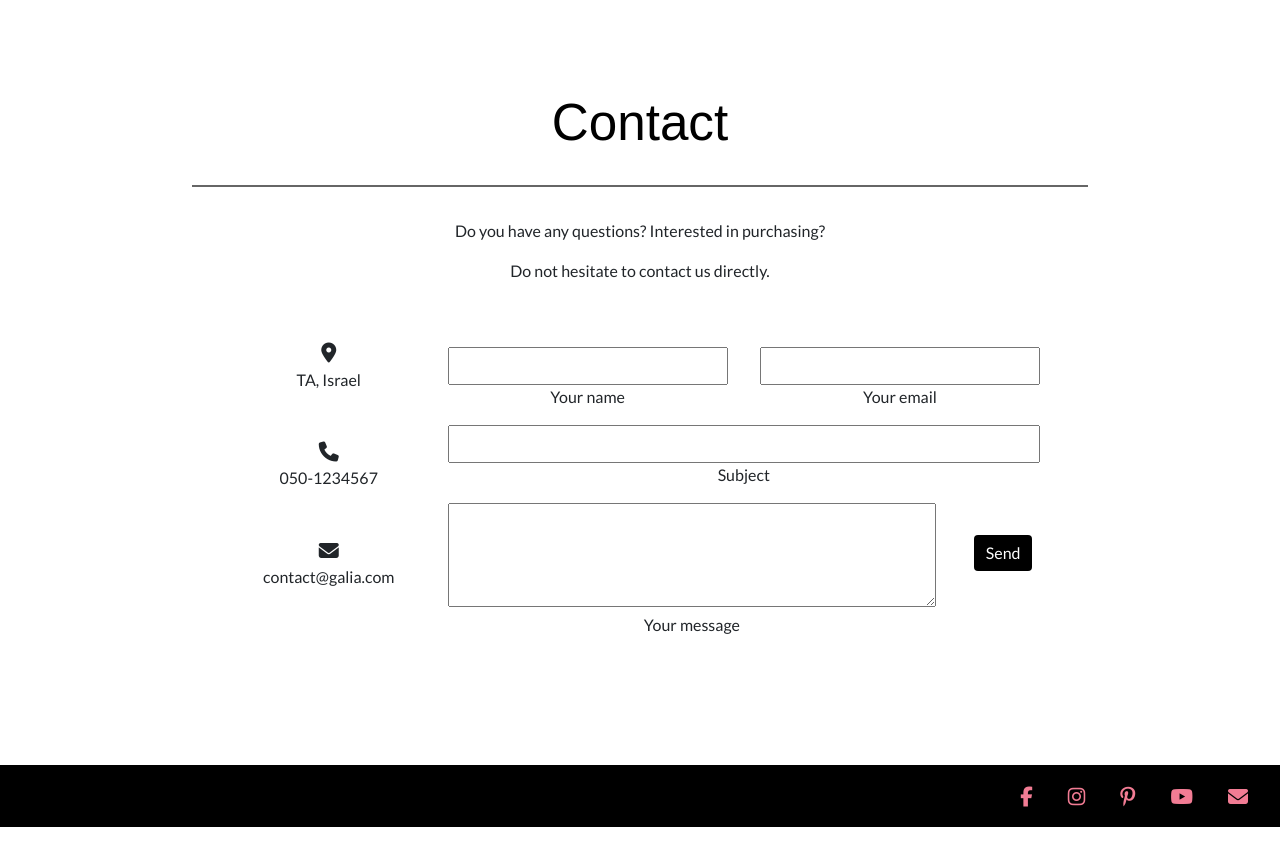
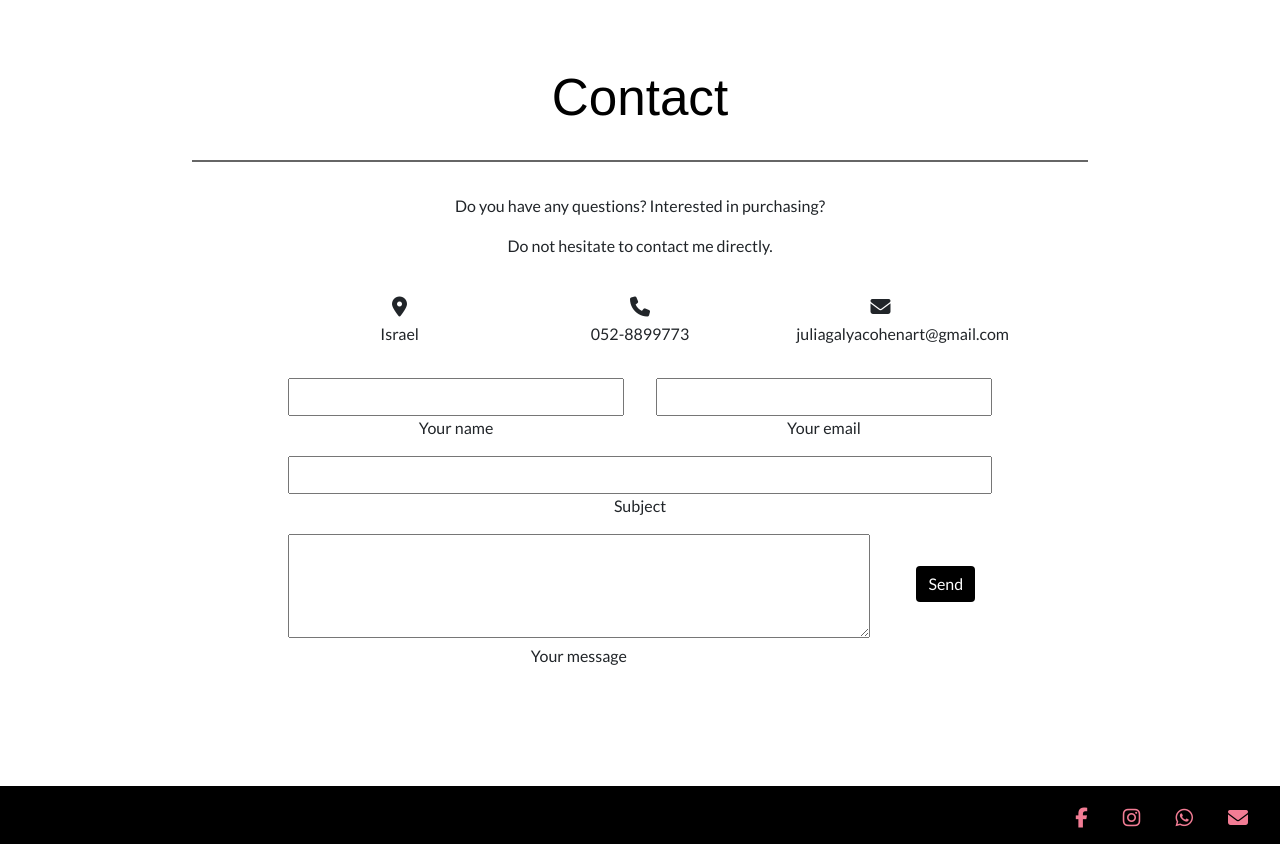
Before and after one commit to rutipop/juliasScene, a plain HTML site: page index.html in a window 1280 px wide. Shown: the part 2351-3195 px from the top of the page. Drawn offline with nearby package versions, Linux system fonts and the light colour scheme; a web font is replaced by a local one.

Commit message:
change contact and about section

```diff
--- a/css/style.css
+++ b/css/style.css
@@ -87,8 +87,6 @@ a:hover {
   color: var(--my-pink);
 }
 
-
-
 /* this code makes navbar apear on hover */
 /*
 .navbar .nav-item .dropdown-menu {
@@ -107,15 +105,13 @@ a:hover {
   margin-top: 0;
 }
  */
-
-
 .dropdown-menu {
   min-width: 0.5rem;
   padding: 0;
   background-color: black;
   border: none;
   margin-top: 0
-  /* display:block;
+    /* display:block;
   opacity: 0;
   visibility: hidden;
   transition: 0.3s; */
@@ -125,7 +121,6 @@ a:hover {
   background-color: black;
   /* margin-top: 0;
   border-top: 0; */
-
 }
 
 .white-hamburger {
@@ -145,8 +140,6 @@ a:hover {
   color: var(--my-pink);
   background-color: black;
 }
-
-
 
 .navbar-brand {
   opacity: 0;
@@ -243,13 +236,18 @@ a:hover {
 /* -------------------------------------------------------------------------- */
 /* ABOUT */
 .about-img {
-  width: 27rem;
+  width: 94%;
+  /* height: 28.5rem; */
+  /* text-align: right;
+  margin-right: 0; */
+  border-radius: 0.2rem;
   /* box-shadow:         2px 2px 4px 5px rgba(0, 0, 0, 0.2);  */
 }
 
 .about-text {
   text-align: left;
   margin-top: 0;
+  margin-left: 0;
 }
 
 .about-row {
@@ -259,14 +257,19 @@ a:hover {
   float: none; */
 }
 
-
-
 /* -------------------------------------------------------------------------- */
 /* FOOTER */
 .social-footer {
   background-color: black;
   padding: 1.2rem 1rem;
   text-align: right;
+
+
+
+  clear: both;
+  position: relative;
+  height: 3.6rem;
+  margin-top: -3.6rem;
 }
 
 .social-footer i {
@@ -307,33 +310,33 @@ a:hover {
   line-height: 2;
 }
 
-.contact-input:hover{
+.contact-input:hover {
   box-shadow: 0 2px 12px 0 rgba(0, 0, 0, 0.13), 0 0 0 1px rgba(0, 0, 0, 0.08);
-
-
 }
 
 .message-input {
   height: 6.5rem;
-  padding-top:1rem;
+  padding-top: 1rem;
   padding-left: 1rem;
   line-height: 1.2;
-
 }
 
-
 .contact-section {
-  padding: 2rem 15rem 8rem;
+  padding: 0 18rem 8rem;
   font-family: 'Lato', sans-serif;
 }
 
+.icons-row {
+  padding: 0 23% 0;
+}
+
 .contact-little-div-top {
+  display: block;
   margin-top: 1.3rem !important;
 }
 
-.contact-little-div{
-  margin-top: 2.7rem !important;
-
+.contact-little-div {
+  margin-top: 2rem !important;
 }
 
 .contact-little-text {
@@ -344,11 +347,11 @@ a:hover {
   box-shadow: 0 2px 12px 0 rgba(0, 0, 0, 0.13), 0 0 0 1px rgba(0, 0, 0, 0.08);
   border-color: var(--my-pink);
 }
+
 .contact-btn:hover {
   background-color: var(--my-pink);
   box-shadow: 0 1px 8px 0 rgba(0, 0, 0, 0.13), 0 0 0 1px rgba(0, 0, 0, 0.08);
 }
-
 
 .contact-btn {
   background-color: black;
@@ -358,10 +361,7 @@ a:hover {
   font-weight: 400;
   line-height: 1.5;
   margin-top: 3rem;
-
 }
-
-
 
 /* -------------------------------------------------------------------------- */
 /*   MEDIA CHANGES */
@@ -375,9 +375,7 @@ a:hover {
     margin-top: 3rem !important;
   }
 
-  .contact-little-div{
+  .contact-little-div {
     margin-top: 1rem !important;
-
   }
-
 }
--- a/index.html
+++ b/index.html
@@ -119,7 +119,7 @@
     <div class="seperator"></div>
 
     <section id="about">
-      <h1 class="category-title" data-aos="zoom-in-up">Julia Galia Cohen </h1>
+      <h1 class="category-title" data-aos="zoom-in-up">Julia Galya Cohen </h1>
       <hr>
       <div class="row about-row">
         <div class="col-lg-6">
@@ -131,7 +131,7 @@
           </p>
         </div>
         <div class="col-lg-6">
-          <img class="about-img" data-aos="zoom-in-up" src="images/galia.jpg" alt="">
+          <img class="about-img" data-aos="zoom-in-up" src="images/galia4.jpeg" alt="">
         </div>
 
       </div>
@@ -153,6 +153,7 @@
     <div class="seperator"></div>
 
     <section id="contact">
+
       <h1 class="category-title" data-aos="zoom-in-up">Contact </h1>
       <hr>
       <p data-aos="zoom-in-up">
@@ -160,23 +161,23 @@
       </p>
 
       <p data-aos="zoom-in-up">
-        Do not hesitate to contact us directly.
+        Do not hesitate to contact me directly.
       </p>
 
-      <div class="row contact-section">
+      <!-- <div class="row contact-section">
 
         <div class="col-lg-3">
           <ul class="list-unstyled mb-0">
             <li><i class="fas fa-map-marker-alt fa-lg contact-little-div-top"></i>
-              <p class="contact-little-text">TA, Israel</p>
+              <p class="contact-little-text">Israel</p>
             </li>
 
             <li><i class="fas fa-phone mt-4 fa-lg contact-little-div"></i>
-              <p class="contact-little-text">050-1234567</p>
+              <p class="contact-little-text">052-8899773</p>
             </li>
 
             <li><i class="fas fa-envelope mt-4 fa-lg contact-little-div"></i>
-              <p class="contact-little-text">contact@galia.com</p>
+              <p class="contact-little-text">juliagalyacohenart@gmail.com</p>
             </li>
           </ul>
 
@@ -184,7 +185,7 @@
 
         <div class="col-lg-9">
 
-          <form action="mailto:ruti.popilov@mail.huji.ac.il" method="post" enctype="text/plain">
+          <form action="mailto:juliagalyacohenart@gmail.com" method="post" enctype="text/plain">
             <div class="row ">
               <div class="col-lg-6 input-col-right">
                 <input class="contact-input" type="text" name="name"><br>
@@ -215,7 +216,64 @@
         </div>
 
 
-      </div>
+      </div> -->
+
+
+
+        <div class="row icons-row">
+          <div class="col-sm-4">
+            <i class="fas fa-map-marker-alt fa-lg contact-little-div"></i>
+            <p class="contact-little-text">Israel</p>
+          </div>
+
+
+          <div class="col-sm-4">
+            <i class="fas fa-phone mt-4 fa-lg contact-little-div"></i>
+              <p class="contact-little-text">052-8899773</p>
+          </div>
+
+          <div class="col-sm-4">
+            <i class="fas fa-envelope mt-4 fa-lg contact-little-div"></i>
+              <p class="contact-little-text">juliagalyacohenart@gmail.com</p>
+          </div>
+
+
+
+        </div>
+
+        <div class="contact-section">
+
+          <form action="mailto:juliagalyacohenart@gmail.com" method="post" enctype="text/plain">
+            <div class="row ">
+              <div class="col-lg-6 input-col-right">
+                <input class="contact-input" type="text" name="name"><br>
+                Your name<br>
+              </div>
+              <div class="col-lg-6 input-col-left">
+                <input class="contact-input" type="email" name="mail"><br>
+                Your email<br>
+              </div>
+
+            </div>
+
+
+            <input class="contact-input" type="text" name="subject"><br>
+            Subject<br>
+            <div class="row">
+              <div class=" col-md-10">
+                <textarea class="contact-input message-input" type="text" name="message" size="50"></textarea>
+                <br>
+                Your message
+              </div>
+              <div class="col-md-2">
+                <input class="btn btn-primary contact-btn " type="submit" value="Send">
+              </div>
+            </div>
+
+          </form>
+        </div>
+
+
 
 
     </section>
@@ -231,13 +289,13 @@
     <!-- ------------------------------------------------------------------- -->
 
     <!-- FOOTER -->
-    <section>
+    <section id="my-footer">
+      <div class="small-seperator"></div>
       <div class="social-footer">
-        <i class="fa fa-facebook fa-lg" aria-hidden="true"></i>
-        <i class="fa fa-instagram fa-lg" aria-hidden="true"></i>
-        <i class="fab fa-pinterest-p fa-lg" aria-hidden="true"></i>
-        <i class="fab fa-youtube fa-lg" aria-hidden="true"></i>
-        <i class="fas fa-envelope fa-lg" aria-hidden="true"></i>
+        <a href="https://www.facebook.com/juliagalyacohenart/" target="_blank"><i class="fa fa-facebook fa-lg" aria-hidden="true"></i></a>
+        <a href="https://www.instagram.com/julia_galya_cohen/" target="_blank"><i class="fa fa-instagram fa-lg" aria-hidden="true"></i></a>
+        <a href="https://api.whatsapp.com/send?phone=972528899773 " target="_blank"><i class="fa fa-whatsapp fa-lg" aria-hidden="true"></i></a>
+        <a href="mailto:juliagalyacohenart@gmail.com"><i class="fas fa-envelope fa-lg" aria-hidden="true"></i></a>
       </div>
     </section>
 
```
Also changed, not shown: apparel-shop.html (+25 -17 lines), art-shop.html (+6 -7 lines), css/shop.css (+15 -0 lines), images/galia4.jpeg (added), images/galia5.jpeg (added), 2 other files.
